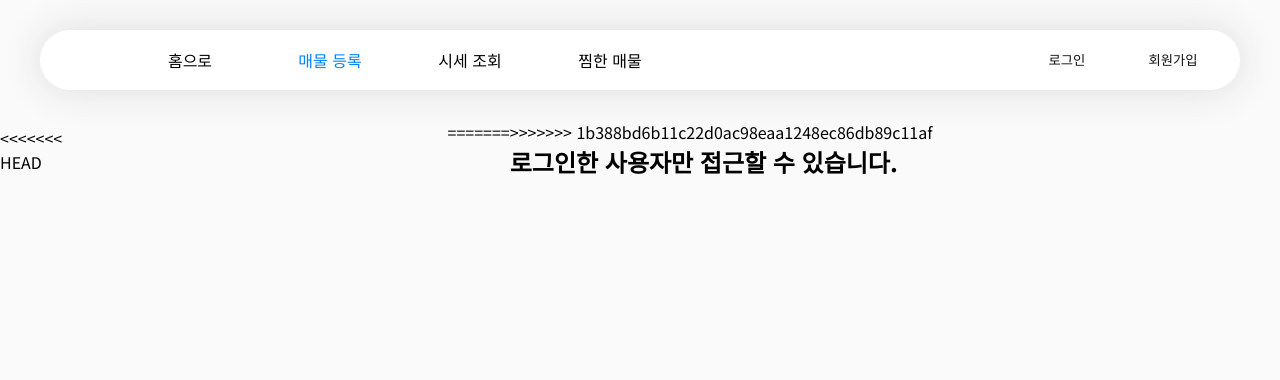
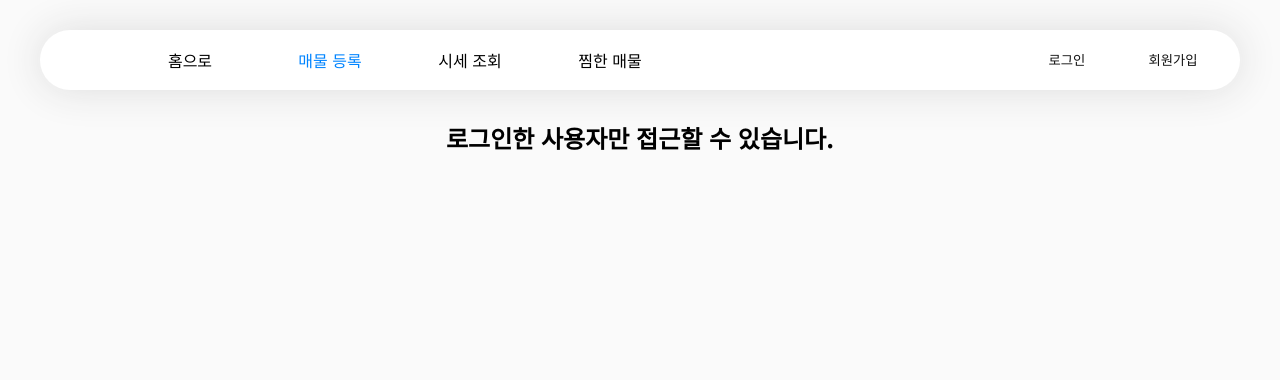
Before and after one commit to choitjddn0311/used_web, a PHP site: page /upload.php in a window 1280 px wide. Shown: the top 380 px of the page. Run offline with PHP 8.4, Linux system fonts and the light colour scheme.

Commit message:
feat: edit

```diff
--- a/used_site/upload.php
+++ b/used_site/upload.php
@@ -54,11 +54,7 @@
             </div>
         </form>
         <?php else: ?>
-<<<<<<< HEAD
             <div class="without_login">
-=======
-            <div class="only_user">
->>>>>>> 1b388bd6b11c22d0ac98eaa1248ec86db89c11af
                 <h2>로그인한 사용자만 접근할 수 있습니다.</h2>
             </div>
         <?php endif; ?>
```
